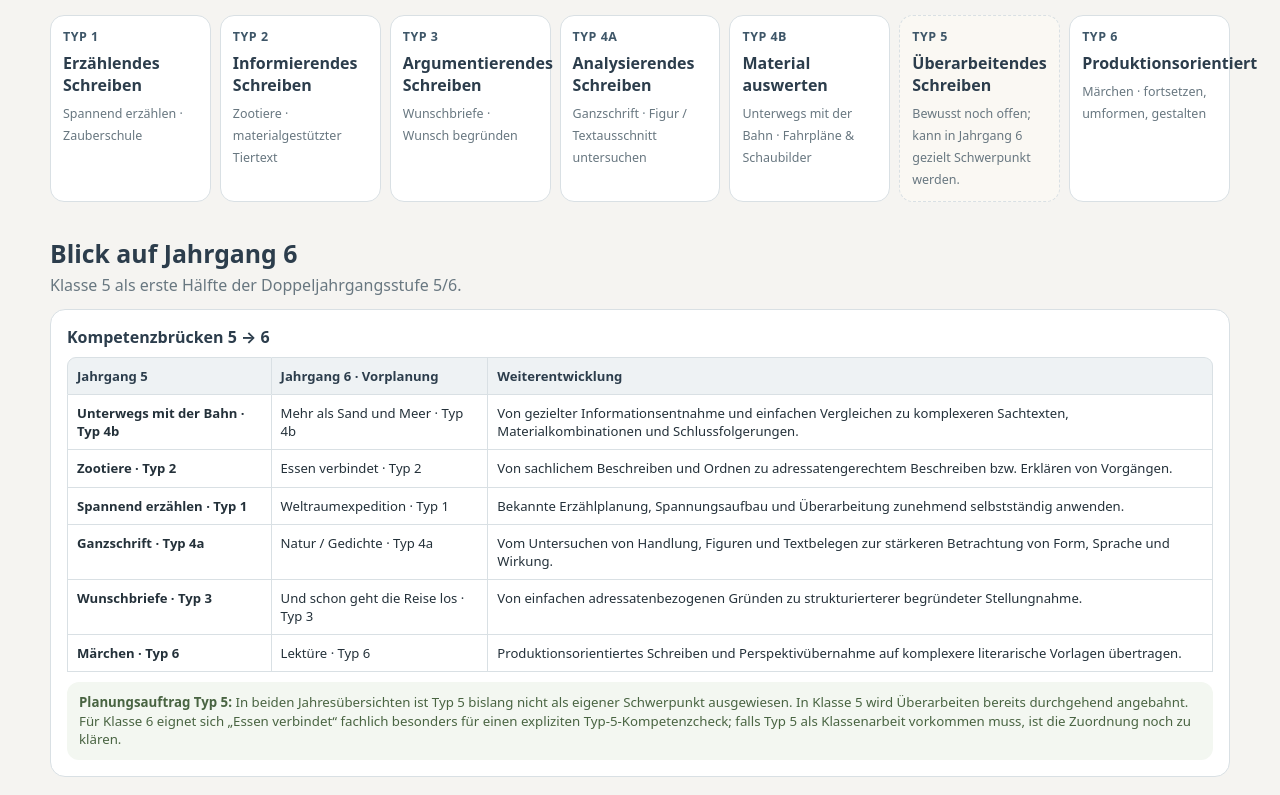
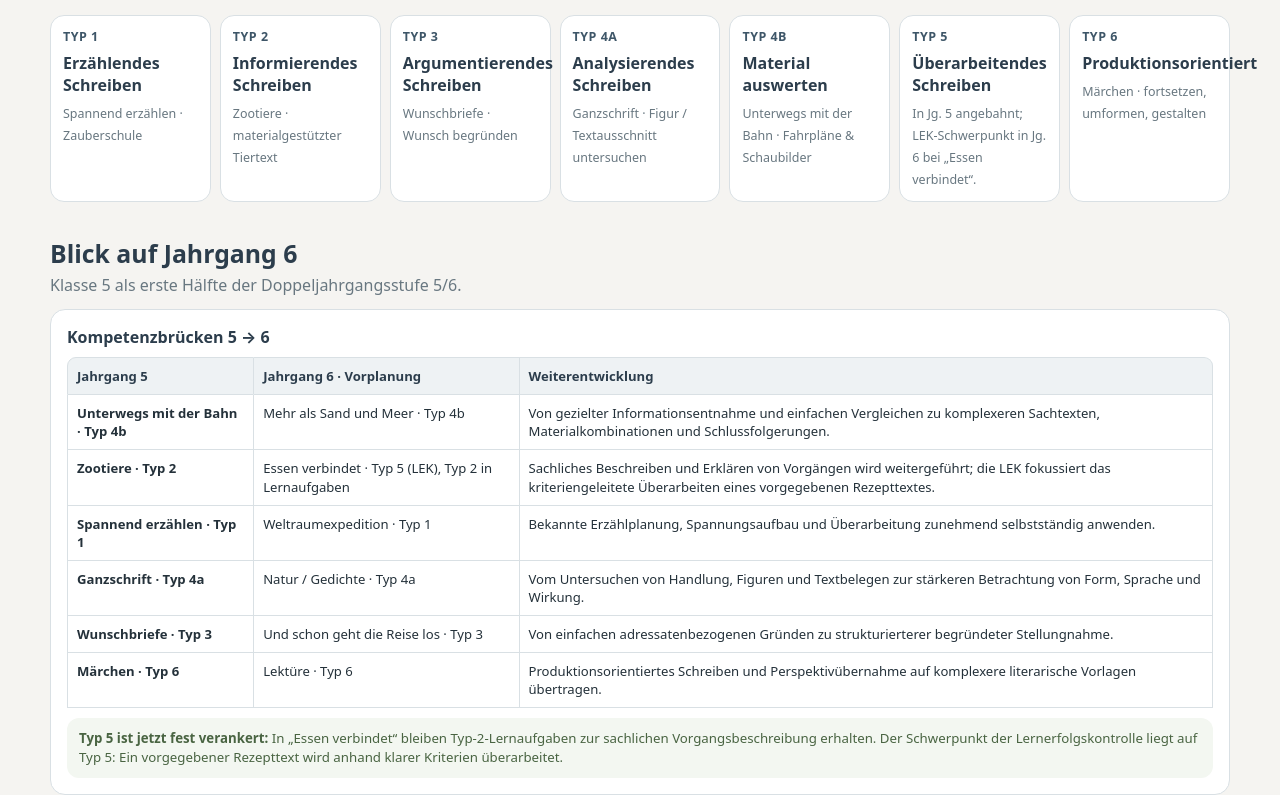
Before and after one commit to technikerleben/d5-jahresplanung, a plain HTML site: page index.html in a window 1280 px wide. Shown: the part 629-1424 px from the top of the page. Drawn offline with Linux system fonts and the light colour scheme.

Commit message:
Cockpit: Essen verbindet als Typ-5-LEK ausweisen

```diff
--- a/index.html
+++ b/index.html
@@ -138,7 +138,7 @@ footer a{font-weight:800;color:var(--slate)}
     <div class="typebox"><div class="type">Typ 3</div><strong>Argumentierendes Schreiben</strong><span>Wunschbriefe · Wunsch begründen</span></div>
     <div class="typebox"><div class="type">Typ 4a</div><strong>Analysierendes Schreiben</strong><span>Ganzschrift · Figur / Textausschnitt untersuchen</span></div>
     <div class="typebox"><div class="type">Typ 4b</div><strong>Material auswerten</strong><span>Unterwegs mit der Bahn · Fahrpläne & Schaubilder</span></div>
-    <div class="typebox open"><div class="type">Typ 5</div><strong>Überarbeitendes Schreiben</strong><span>Bewusst noch offen; kann in Jahrgang 6 gezielt Schwerpunkt werden.</span></div>
+    <div class="typebox"><div class="type">Typ 5</div><strong>Überarbeitendes Schreiben</strong><span>In Jg. 5 angebahnt; LEK-Schwerpunkt in Jg. 6 bei „Essen verbindet“.</span></div>
     <div class="typebox"><div class="type">Typ 6</div><strong>Produktionsorientiert</strong><span>Märchen · fortsetzen, umformen, gestalten</span></div>
   </div>
 
@@ -150,13 +150,13 @@ footer a{font-weight:800;color:var(--slate)}
     <table class="comp">
       <tr><th>Jahrgang 5</th><th>Jahrgang 6 · Vorplanung</th><th>Weiterentwicklung</th></tr>
       <tr><td><b>Unterwegs mit der Bahn · Typ 4b</b></td><td>Mehr als Sand und Meer · Typ 4b</td><td>Von gezielter Informationsentnahme und einfachen Vergleichen zu komplexeren Sachtexten, Materialkombinationen und Schlussfolgerungen.</td></tr>
-      <tr><td><b>Zootiere · Typ 2</b></td><td>Essen verbindet · Typ 2</td><td>Von sachlichem Beschreiben und Ordnen zu adressatengerechtem Beschreiben bzw. Erklären von Vorgängen.</td></tr>
+      <tr><td><b>Zootiere · Typ 2</b></td><td>Essen verbindet · Typ 5 (LEK), Typ 2 in Lernaufgaben</td><td>Sachliches Beschreiben und Erklären von Vorgängen wird weitergeführt; die LEK fokussiert das kriteriengeleitete Überarbeiten eines vorgegebenen Rezepttextes.</td></tr>
       <tr><td><b>Spannend erzählen · Typ 1</b></td><td>Weltraumexpedition · Typ 1</td><td>Bekannte Erzählplanung, Spannungsaufbau und Überarbeitung zunehmend selbstständig anwenden.</td></tr>
       <tr><td><b>Ganzschrift · Typ 4a</b></td><td>Natur / Gedichte · Typ 4a</td><td>Vom Untersuchen von Handlung, Figuren und Textbelegen zur stärkeren Betrachtung von Form, Sprache und Wirkung.</td></tr>
       <tr><td><b>Wunschbriefe · Typ 3</b></td><td>Und schon geht die Reise los · Typ 3</td><td>Von einfachen adressatenbezogenen Gründen zu strukturierterer begründeter Stellungnahme.</td></tr>
       <tr><td><b>Märchen · Typ 6</b></td><td>Lektüre · Typ 6</td><td>Produktionsorientiertes Schreiben und Perspektivübernahme auf komplexere literarische Vorlagen übertragen.</td></tr>
     </table>
-    <div class="note"><strong>Planungsauftrag Typ 5:</strong> In beiden Jahresübersichten ist Typ 5 bislang nicht als eigener Schwerpunkt ausgewiesen. In Klasse 5 wird Überarbeiten bereits durchgehend angebahnt. Für Klasse 6 eignet sich „Essen verbindet“ fachlich besonders für einen expliziten Typ‑5-Kompetenzcheck; falls Typ 5 als Klassenarbeit vorkommen muss, ist die Zuordnung noch zu klären.</div>
+    <div class="note"><strong>Typ 5 ist jetzt fest verankert:</strong> In „Essen verbindet“ bleiben Typ-2-Lernaufgaben zur sachlichen Vorgangsbeschreibung erhalten. Der Schwerpunkt der Lernerfolgskontrolle liegt auf Typ 5: Ein vorgegebener Rezepttext wird anhand klarer Kriterien überarbeitet.</div>
   </div>
 
   <div class="section-head">
```
